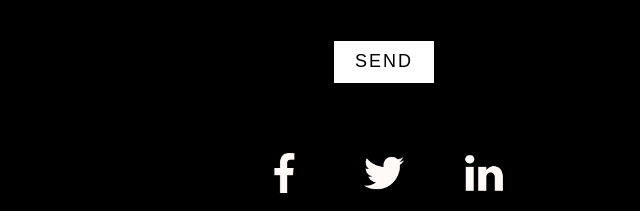
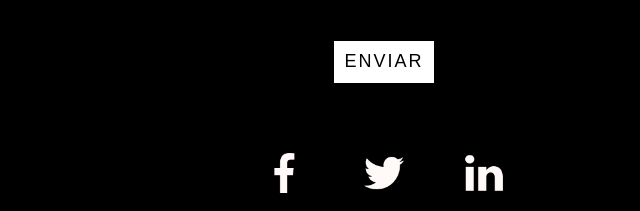
Before and after one commit to danielcamposd3v/luxury, a plain HTML site: page index.html in a window 1280 px wide. Shown: the part 5553-5764 px from the top of the page, 256-896 px from the left. Drawn offline with Linux system fonts and the light colour scheme.

Commit message:
Update index.html

```diff
--- a/index.html
+++ b/index.html
@@ -236,7 +236,7 @@
 
 				<div class="row100">
 					<div class="inputBx100">
-					<input type="submit" name="" value="Send">
+					<input type="submit" name="" value="Enviar">
 					</div>
 				</div>
 
```
